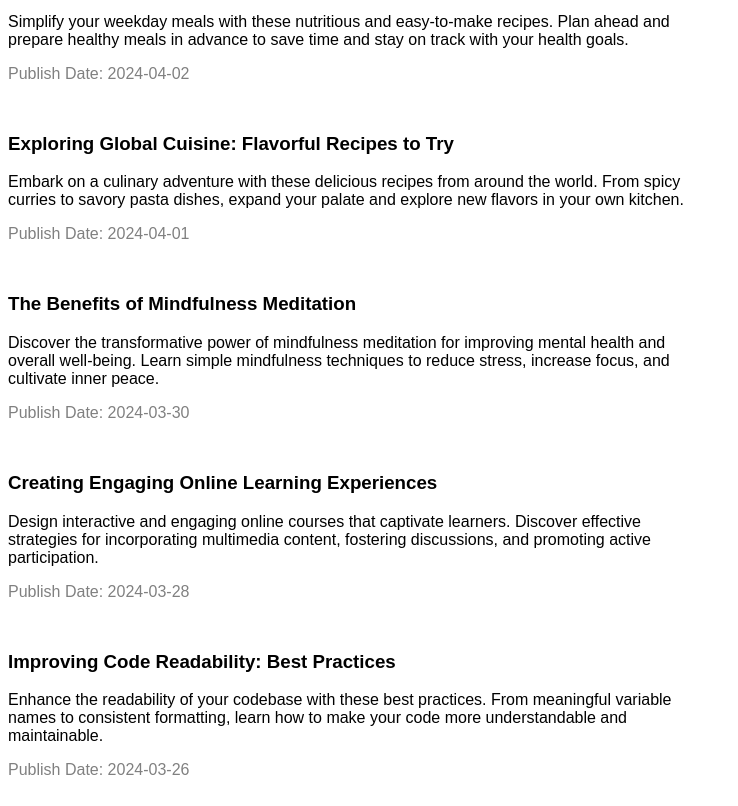
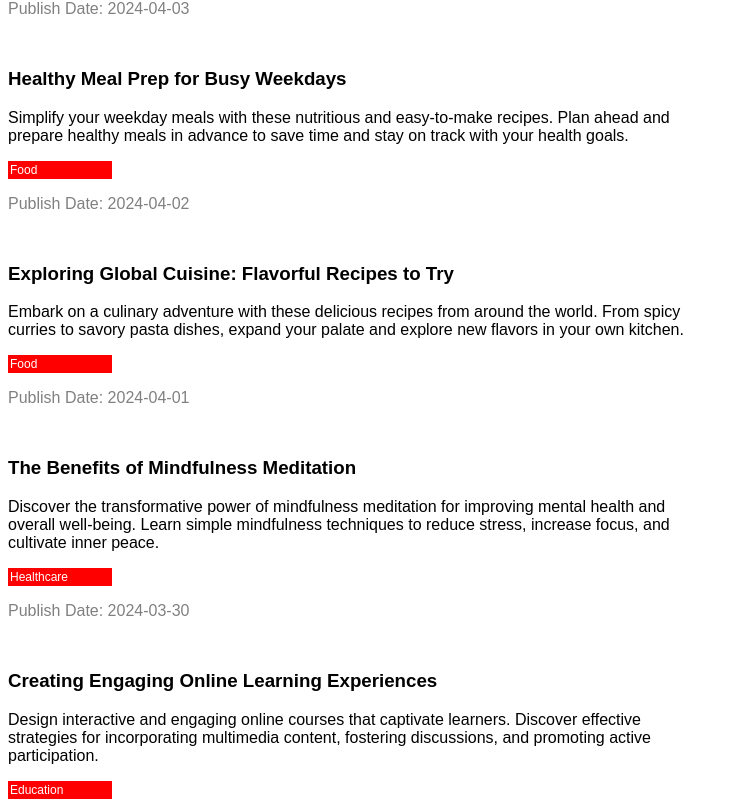
Before and after one commit to hosseindavoodi/AI-in-Frontend, a React (Create React App) app: page /Blogs in a window 1280 px wide. Shown: the part 494-1300 px from the top of the page, without its empty margins (0-738 px from the left). Built offline with nearby package versions, Linux system fonts and the light colour scheme.

Commit message:
Implement the logi of sort click based on user interest

```diff
--- a/src/Pages/Blogs.tsx
+++ b/src/Pages/Blogs.tsx
@@ -1,6 +1,7 @@
 import React from "react";
 
 interface Article {
+  category: string;
   topic: string;
   title: string;
   content: string;
@@ -9,34 +10,39 @@ interface Article {
 
 const articles: Article[] = [
   {
-    topic: "Programming",
+    category: "B",
+    topic: "IT",
     title: "Improving Code Readability: Best Practices",
     content:
       "Enhance the readability of your codebase with these best practices. From meaningful variable names to consistent formatting, learn how to make your code more understandable and maintainable.",
     publishDate: "2024-03-26",
   },
   {
-    topic: "Programming",
+    category: "B",
+    topic: "IT",
     title: "Introduction to Functional Programming Concepts",
     content:
       "Explore the fundamentals of functional programming and its benefits. Learn about immutability, higher-order functions, and how to leverage these concepts to write cleaner and more concise code.",
     publishDate: "2024-01-27",
   },
   {
-    topic: "Teaching",
+    category: "G",
+    topic: "Education",
     title: "Creating Engaging Online Learning Experiences",
     content:
       "Design interactive and engaging online courses that captivate learners. Discover effective strategies for incorporating multimedia content, fostering discussions, and promoting active participation.",
     publishDate: "2024-03-28",
   },
   {
-    topic: "Teaching",
+    category: "G",
+    topic: "Education",
     title: "Building a Positive Classroom Culture",
     content:
       "Cultivate a positive and inclusive classroom environment to support student learning and well-being. Learn techniques for fostering respect, collaboration, and a sense of belonging among students.",
     publishDate: "2024-02-29",
   },
   {
+    category: "D",
     topic: "Healthcare",
     title: "The Benefits of Mindfulness Meditation",
     content:
@@ -44,6 +50,7 @@ const articles: Article[] = [
     publishDate: "2024-03-30",
   },
   {
+    category: "D",
     topic: "Healthcare",
     title: "5 Tips for Better Sleep Hygiene",
     content:
@@ -51,20 +58,23 @@ const articles: Article[] = [
     publishDate: "2024-03-01",
   },
   {
-    topic: "Cooking",
+    category: "A",
+    topic: "Food",
     title: "Exploring Global Cuisine: Flavorful Recipes to Try",
     content:
       "Embark on a culinary adventure with these delicious recipes from around the world. From spicy curries to savory pasta dishes, expand your palate and explore new flavors in your own kitchen.",
     publishDate: "2024-04-01",
   },
   {
-    topic: "Cooking",
+    category: "A",
+    topic: "Food",
     title: "Healthy Meal Prep for Busy Weekdays",
     content:
       "Simplify your weekday meals with these nutritious and easy-to-make recipes. Plan ahead and prepare healthy meals in advance to save time and stay on track with your health goals.",
     publishDate: "2024-04-02",
   },
   {
+    category: "C",
     topic: "Project Management",
     title: "Effective Time Management Techniques for Project Managers",
     content:
@@ -72,6 +82,7 @@ const articles: Article[] = [
     publishDate: "2024-04-03",
   },
   {
+    category: "C",
     topic: "Project Management",
     title: "Strategies for Agile Project Planning",
     content:
@@ -81,19 +92,50 @@ const articles: Article[] = [
 ];
 
 const ArticleList: React.FC = () => {
+  const storedCategoryClicks = localStorage.getItem("categoryClicks");
+
   const sortedArticles = [...articles].sort((a, b) => {
-    return (
-      new Date(b.publishDate).getTime() - new Date(a.publishDate).getTime()
-    );
+    const dateComparison =
+      new Date(b.publishDate).getTime() - new Date(a.publishDate).getTime();
+
+    if (storedCategoryClicks) {
+      const categoryClicks: { [key: string]: number } =
+        JSON.parse(storedCategoryClicks);
+      const totalClicksA = categoryClicks[a.category] || 0;
+      const totalClicksB = categoryClicks[b.category] || 0;
+
+      const clicksComparison = totalClicksB - totalClicksA;
+
+      return clicksComparison !== 0 ? clicksComparison : dateComparison;
+    } else {
+      return dateComparison;
+    }
   });
 
   return (
     <div>
       <h1>Articles</h1>
       {sortedArticles.map((article, index) => (
-        <div key={index} style={{ marginBottom: "50px", maxWidth: "700px" }}>
+        <div
+          key={index}
+          style={{
+            marginBottom: "50px",
+            maxWidth: "700px",
+          }}
+        >
           <h3>{article.title}</h3>
           <p>{article.content}</p>
+          <div
+            style={{
+              backgroundColor: "red",
+              padding: "2px",
+              color: "white",
+              width: "100px",
+              fontSize: "12px",
+            }}
+          >
+            {article.topic}
+          </div>
           <p style={{ color: "GrayText" }}>
             Publish Date: {article.publishDate}
           </p>
```
